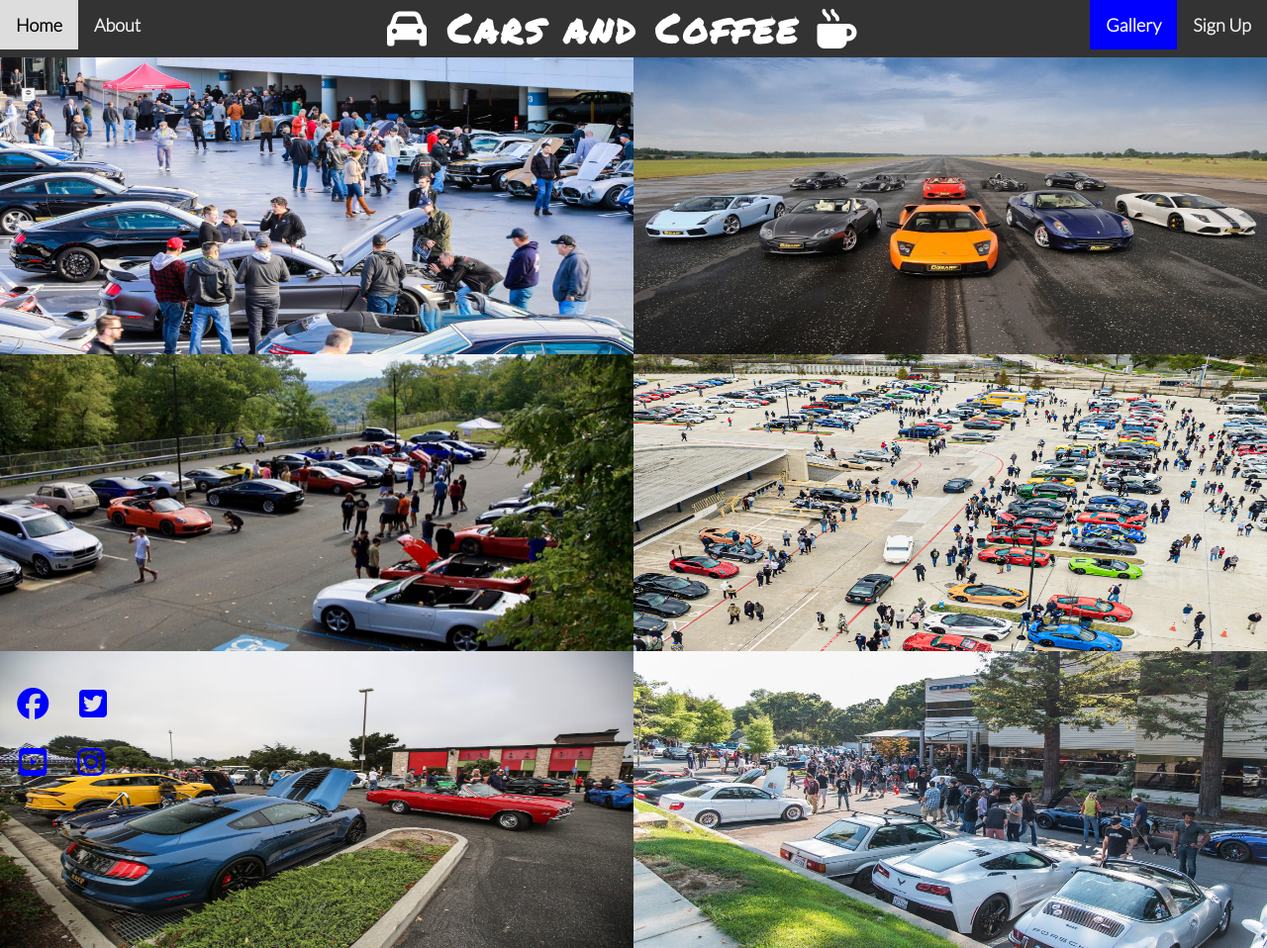
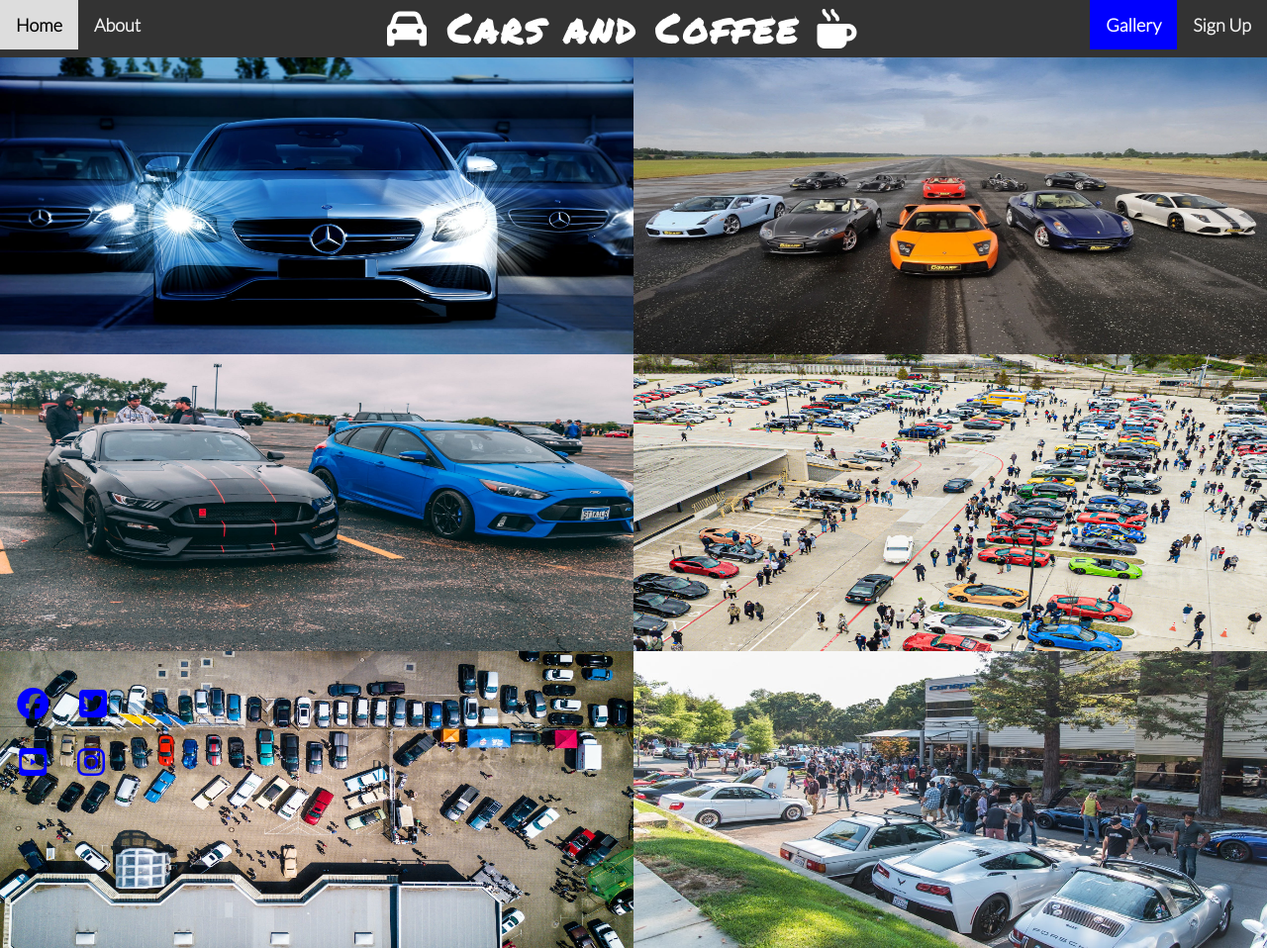
Before and after one commit to AdamRalph123/cars-and-coffee, a plain HTML site: page gallery.html in a window 1280 px wide. Shown: the whole page at 99% size. Drawn offline with Linux system fonts and the light colour scheme.

Commit message:
Add images to gallery page

```diff
--- a/gallery.html
+++ b/gallery.html
@@ -41,12 +41,12 @@
    </header>
 
    <section id="photos">
-            <img src="/assets/images/bonnet open.jpg"
-            alt="People checking whats under the bonnet">
-            <img src="/assets/images/cars and coffee.jpg"
-            alt="Cars and Coffee meet in the mountains">
-            <img src="/assets/images/red car.avif"
-            alt="A red classic car">
+            <img src="/assets/images/gallery merc.webp"
+            alt="Mercedes cars">
+            <img src="/assets/images/ford cars.jpeg"
+            alt="Blue ford car">
+            <img src="/assets/images/top view of cars.jpeg"
+            alt="top view of cars and coffee">
             <img src="/assets/images/runway.webp"
             alt="Cars on a runway">
             <img src="/assets/images/top view.jpg"
```
Also changed, not shown: assets/images/bonnet open.jpg (deleted), assets/images/cars and coffee.jpg (deleted), assets/images/ford cars.jpeg (added), assets/images/gallery merc.webp (added), assets/images/red car.avif (deleted), assets/images/top view of cars.jpeg (added).
